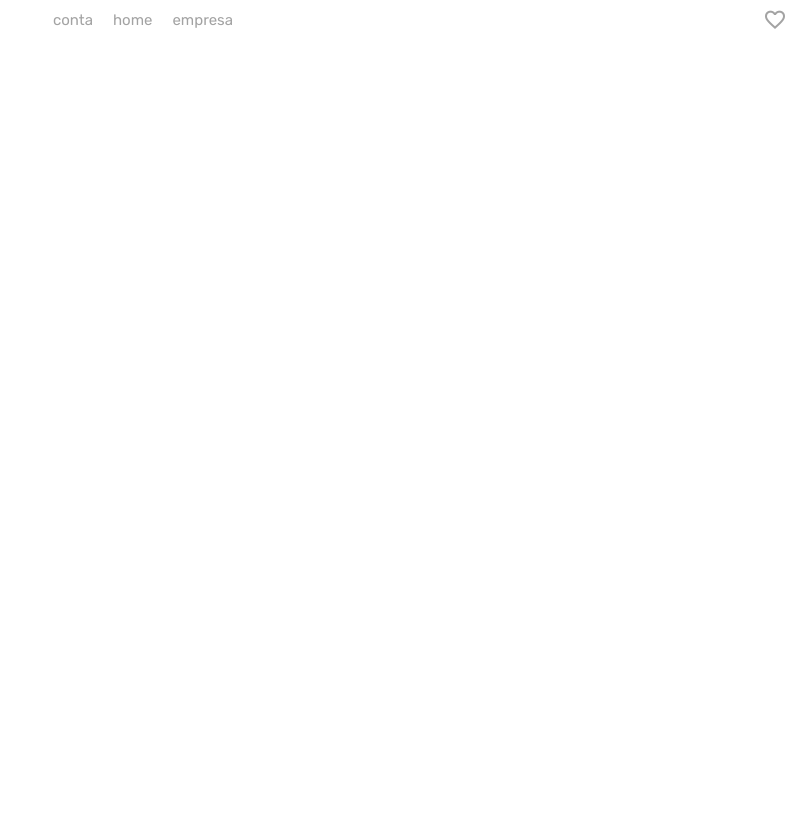
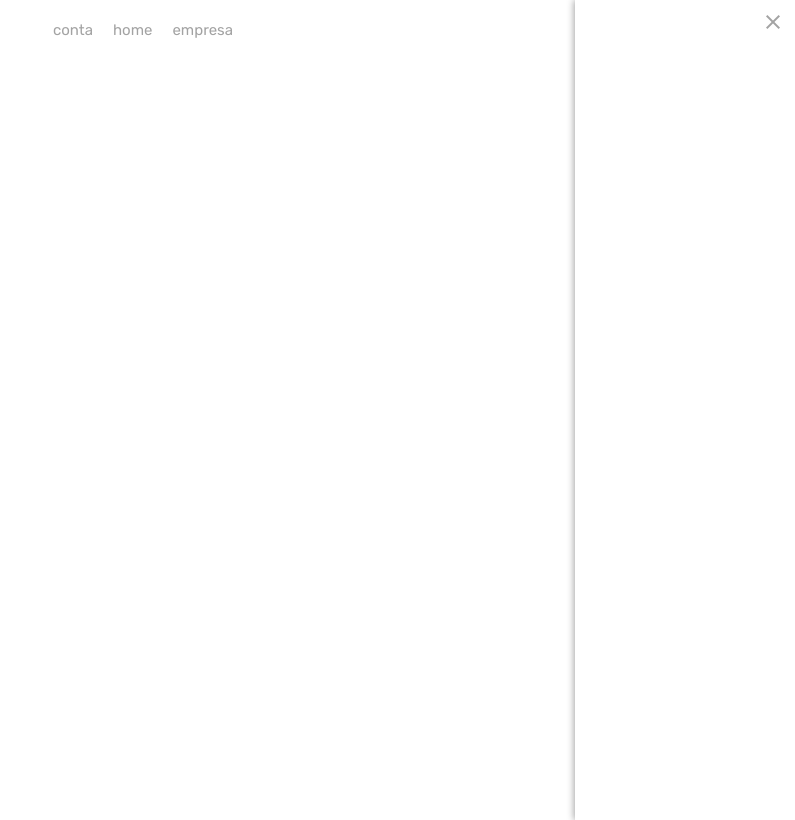
Before and after one commit to CezarGR/jobs-search, a Vue app: page / in a window 1280 px wide. Both pictures are taken after a click on the element "favorite". Shown: the whole page, without its empty margins (485-1280 px from the left). Built offline with nearby package versions, Linux system fonts and the light colour scheme.

Commit message:
feat: create new FavoriteComponent and add in HeaderComponent

```diff
--- a/src/App.vue
+++ b/src/App.vue
@@ -6,11 +6,9 @@ import HeaderComponent from '@/components/HeaderComponent.vue';
 <template>
   <header>
     <div class="wrapper">
-      <nav>
-        <header-component />
+      <header-component />
         <!-- <RouterLink to="/">Home</RouterLink>
         <RouterLink to="/about">About</RouterLink> -->
-      </nav>
     </div>
   </header>
 
--- a/src/assets/base.css
+++ b/src/assets/base.css
@@ -16,4 +16,5 @@ body {
   text-rendering: optimizeLegibility;
   -webkit-font-smoothing: antialiased;
   -moz-osx-font-smoothing: grayscale;
+  overflow: hidden;
 }
--- /dev/null
+++ b/src/components/FavoriteComponent.vue
@@ -0,0 +1,41 @@
+<template>
+    <div class="FavoriteComponent">
+        <div class="FavoriteComponent__header">
+            <span class="material-symbols-outlined" @click="close()">close</span>
+        </div>
+
+    </div>
+</template>
+
+<script>
+export default {
+    name: 'FavoriteComponent',
+    methods: {
+        close() {
+            this.$emit('close')
+        }
+    }
+}
+</script>
+
+<style scoped lang="scss">
+.FavoriteComponent {
+    padding: 10px;
+    display: flex;
+    box-shadow: -1px 0px 7px;
+    background: white;
+    height: 100vh;
+    z-index: 3;
+    position: absolute;
+    right: 0px;
+    top: 0px;
+    width: 200px;
+
+    &__header {
+        width: 100%;
+        height: 30px;
+        display: flex;
+        justify-content: end;
+    }
+}
+</style>
--- a/src/components/HeaderComponent.vue
+++ b/src/components/HeaderComponent.vue
@@ -8,21 +8,40 @@
         <a href="">home</a>
         <a href="">empresa</a>
     </div>
-    <span class="material-symbols-outlined">favorite</span>
+    <span class="material-symbols-outlined" @click="showFavoriteDialog">favorite</span>
   </nav>
+
+  <transition>
+    <favorite-component
+        v-show="favoriteDialogDisabled"
+        @close="closeFavoriteDialog"
+    />
+  </transition>
 </template>
 
 <script>
+import FavoriteComponent from '@/components/FavoriteComponent.vue';
+
 export default {
+  components: { FavoriteComponent },
     name: 'HeaderComponent',
     data: () => ({
-
-    })
+        favoriteDialogDisabled: false
+    }),
+    methods: {
+        showFavoriteDialog() {
+            this.favoriteDialogDisabled = true
+        },
+        closeFavoriteDialog() {
+            this.favoriteDialogDisabled = false
+        }
+    }
 }
 </script>
 
 <style scoped lang="scss">
 .HeaderComponent {
+    padding: 10px;
     display: flex;
     justify-content: space-between;
 
@@ -32,4 +51,15 @@ export default {
         }
     }
 }
+
+.v-enter-active,
+.v-leave-active {
+    transition:  0.5s;
+}
+
+.v-enter-from,
+.v-leave-to {
+  width: 0;
+  right: -50px;
+}
 </style>
```
